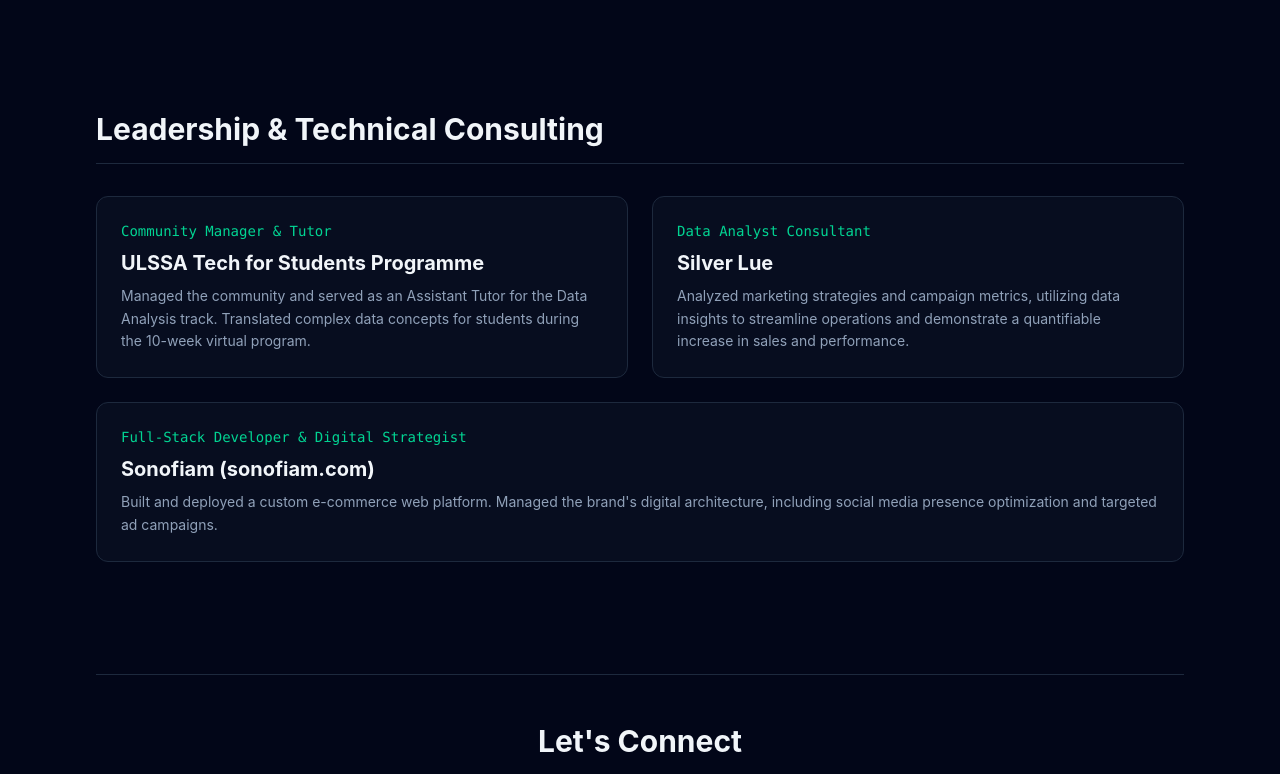
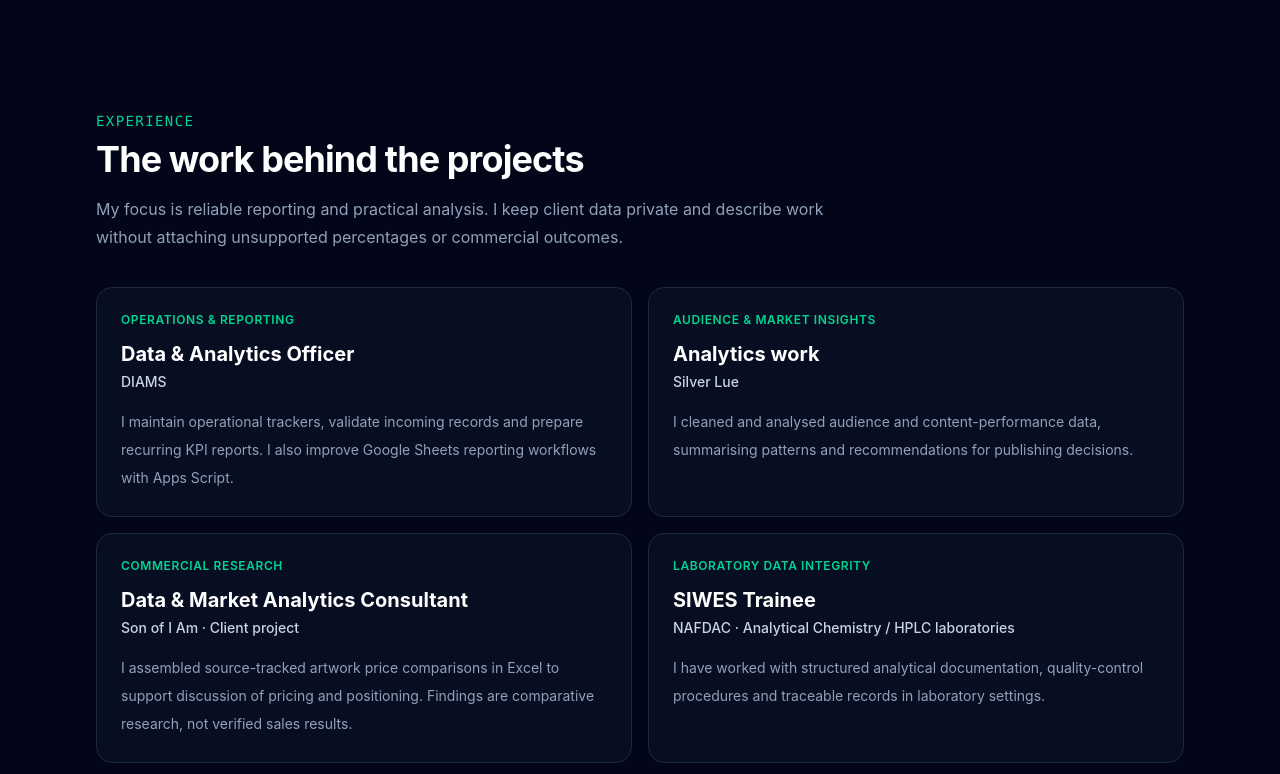
Before and after one commit to Ayoleyi-dev/ayoleyi-portfolio, a React (Vite) app: page / in a window 1280 px wide. Shown: the part 2926-3700 px from the top of the page. Built offline with nearby package versions, Linux system fonts and the light colour scheme.

Commit message:
feat(portfolio): refresh src/components/Experience.jsx for analyst-focused recruiting

```diff
--- a/src/components/Experience.jsx
+++ b/src/components/Experience.jsx
@@ -1,69 +1,55 @@
 import React from 'react';
-import { motion } from 'framer-motion';
 
-const Experience = () => {
+const experiences = [
+  {
+    title: 'Data & Analytics Officer',
+    organisation: 'DIAMS',
+    type: 'Operations & reporting',
+    description: 'I maintain operational trackers, validate incoming records and prepare recurring KPI reports. I also improve Google Sheets reporting workflows with Apps Script.'
+  },
+  {
+    title: 'Analytics work',
+    organisation: 'Silver Lue',
+    type: 'Audience & market insights',
+    description: 'I cleaned and analysed audience and content-performance data, summarising patterns and recommendations for publishing decisions.'
+  },
+  {
+    title: 'Data & Market Analytics Consultant',
+    organisation: 'Son of I Am · Client project',
+    type: 'Commercial research',
+    description: 'I assembled source-tracked artwork price comparisons in Excel to support discussion of pricing and positioning. Findings are comparative research, not verified sales results.'
+  },
+  {
+    title: 'SIWES Trainee',
+    organisation: 'NAFDAC · Analytical Chemistry / HPLC laboratories',
+    type: 'Laboratory data integrity',
+    description: 'I have worked with structured analytical documentation, quality-control procedures and traceable records in laboratory settings.'
+  }
+];
+
+export default function Experience() {
   return (
-    <section className="flex flex-col gap-8">
-      <motion.h3
-        initial={{ opacity: 0, x: -20 }}
-        whileInView={{ opacity: 1, x: 0 }}
-        viewport={{ once: true }}
-        transition={{ duration: 0.5 }}
-        className="text-3xl font-bold text-slate-100 border-b border-slate-800 pb-4"
-      >
-        Leadership & Technical Consulting
-      </motion.h3>
-
-      <div className="grid grid-cols-1 md:grid-cols-2 gap-6">
-
-        {/* ULSSA Experience */}
-        <motion.div
-          initial={{ opacity: 0, y: 20 }}
-          whileInView={{ opacity: 1, y: 0 }}
-          viewport={{ once: true }}
-          transition={{ duration: 0.5, delay: 0.1 }}
-          className="p-6 bg-slate-900/40 rounded-xl border border-slate-800"
-        >
-          <div className="text-emerald-400 font-mono text-sm mb-2">Community Manager & Tutor</div>
-          <h4 className="text-xl font-bold text-slate-100 mb-2">ULSSA Tech for Students Programme</h4>
-          <p className="text-slate-400 text-sm leading-relaxed">
-            Managed the community and served as an Assistant Tutor for the Data Analysis track. Translated complex data concepts for students during the 10-week virtual program.
-          </p>
-        </motion.div>
-
-        {/* Silver Lue Experience */}
-        <motion.div
-          initial={{ opacity: 0, y: 20 }}
-          whileInView={{ opacity: 1, y: 0 }}
-          viewport={{ once: true }}
-          transition={{ duration: 0.5, delay: 0.2 }}
-          className="p-6 bg-slate-900/40 rounded-xl border border-slate-800"
-        >
-          <div className="text-emerald-400 font-mono text-sm mb-2">Data Analyst Consultant</div>
-          <h4 className="text-xl font-bold text-slate-100 mb-2">Silver Lue</h4>
-          <p className="text-slate-400 text-sm leading-relaxed">
-            Analyzed marketing strategies and campaign metrics, utilizing data insights to streamline operations and demonstrate a quantifiable increase in sales and performance.
-          </p>
-        </motion.div>
-
-        {/* Sonofiam Experience */}
-        <motion.div
-          initial={{ opacity: 0, y: 20 }}
-          whileInView={{ opacity: 1, y: 0 }}
-          viewport={{ once: true }}
-          transition={{ duration: 0.5, delay: 0.3 }}
-          className="p-6 bg-slate-900/40 rounded-xl border border-slate-800 md:col-span-2"
-        >
-          <div className="text-emerald-400 font-mono text-sm mb-2">Full-Stack Developer & Digital Strategist</div>
-          <h4 className="text-xl font-bold text-slate-100 mb-2">Sonofiam (sonofiam.com)</h4>
-          <p className="text-slate-400 text-sm leading-relaxed">
-            Built and deployed a custom e-commerce web platform. Managed the brand's digital architecture, including social media presence optimization and targeted ad campaigns.
-          </p>
-        </motion.div>
-
+    <section id="experience" aria-labelledby="experience-title" className="scroll-mt-24">
+      <div className="mb-9 max-w-3xl">
+        <p className="mb-2 font-mono text-sm uppercase tracking-widest text-emerald-400">Experience</p>
+        <h2 id="experience-title" className="text-3xl font-bold tracking-tight text-white sm:text-4xl">
+          The work behind the projects
+        </h2>
+        <p className="mt-4 leading-7 text-slate-400">
+          My focus is reliable reporting and practical analysis. I keep client data private and describe
+          work without attaching unsupported percentages or commercial outcomes.
+        </p>
+      </div>
+      <div className="grid gap-4 md:grid-cols-2">
+        {experiences.map((item) => (
+          <article key={item.organisation} className="rounded-2xl border border-slate-800 bg-slate-900/50 p-6">
+            <p className="text-xs font-semibold uppercase tracking-wider text-emerald-400">{item.type}</p>
+            <h3 className="mt-3 text-xl font-bold text-white">{item.title}</h3>
+            <p className="mt-1 text-sm font-medium text-slate-300">{item.organisation}</p>
+            <p className="mt-4 text-sm leading-7 text-slate-400">{item.description}</p>
+          </article>
+        ))}
       </div>
     </section>
   );
-};
-
-export default Experience;
+}
```
